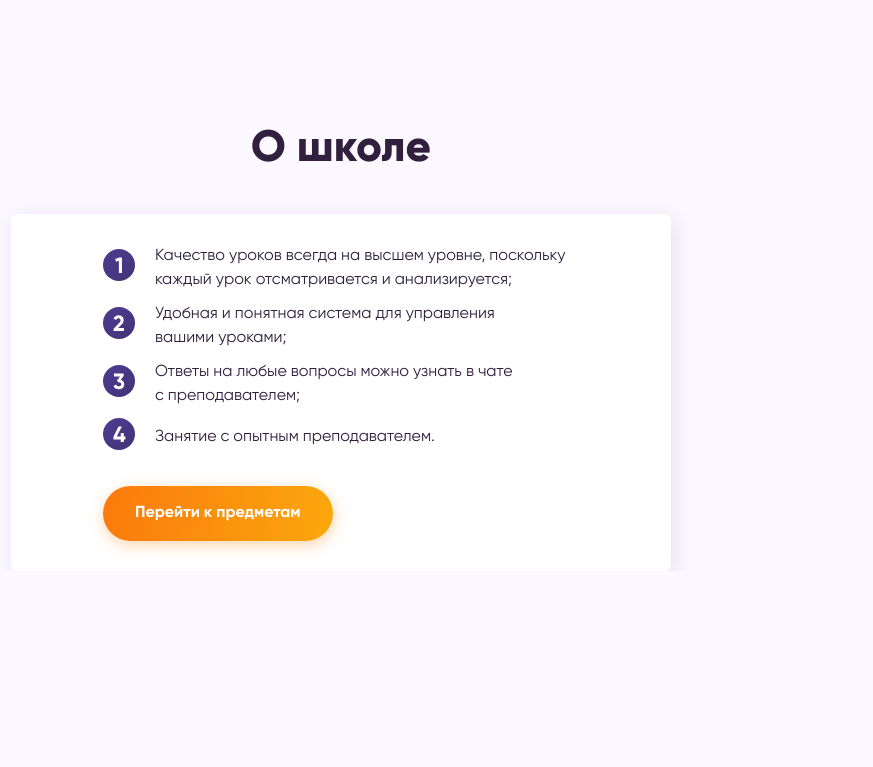
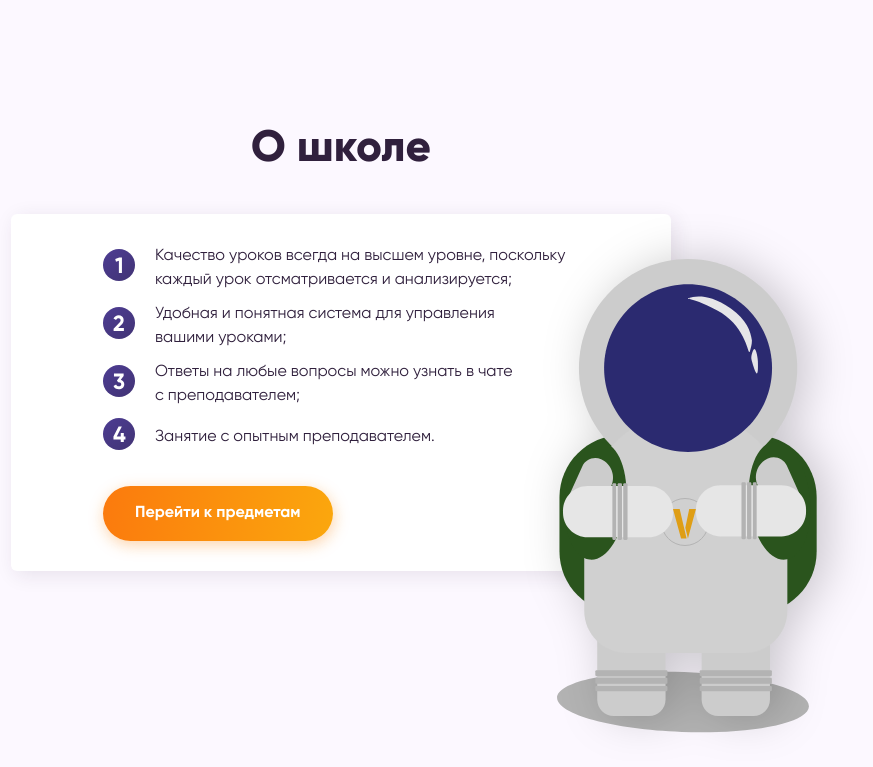
Before and after one commit to ReyBuilder/Viarune, a Vue app: page / in a window 1280 px wide. Shown: the part 703-1470 px from the top of the page, without its empty margins (299-1172 px from the left). Before the commit the page ends 1274 px from the top, so only its background shows below. Built offline with nearby package versions, Linux system fonts and the light colour scheme; the HTML template or start-up script is replaced by a standard one.

Commit message:
second part ready

```diff
--- a/src/App.vue
+++ b/src/App.vue
@@ -4,6 +4,7 @@
         <div class="about__school">
             <div class="about_school__inner">
                 <div class="about_school__title">О школе</div>
+                <div class="about_school__content">
                     <div class="about_school__infoblock">
                         <div class="infoblock__item">
                             <div class="infoblock_item__ico">
@@ -42,6 +43,10 @@
                         </div>
 
                     </div>
+                    <div class="about_school_man__image">
+                        <img src="./components/assets/images/about_school/Man.svg" alt="">
+                    </div>
+                </div>
             </div>
         </div>
     </div>
@@ -66,10 +71,11 @@ button{
 }
 /* About School */
 .about__school{
-        /* height: 500px; */
     padding-top: 96px;
 }
-
+.about_school__inner{
+    margin: 0 auto;
+}
 .about_school__title{
     margin-bottom: 38px;
 
@@ -80,6 +86,20 @@ button{
     text-align: center;
 
     color: #30203D;
+}
+.about_school__content{
+    position: relative;
+    max-width: 862px;
+    max-height: 636px;
+    margin: 0 auto;
+}
+.about_school_man__image{
+    /* float: left; */
+    top: 0;
+    right: 0;
+    margin-right: -100px;
+    position: absolute;
+    /* z-index: 10; */
 }
 /* Infoblock */
 .about_school__infoblock{
```
Also changed, not shown: src/components/assets/images/about_school/Man.svg. Lines whose indentation alone changed are shown as unchanged.
